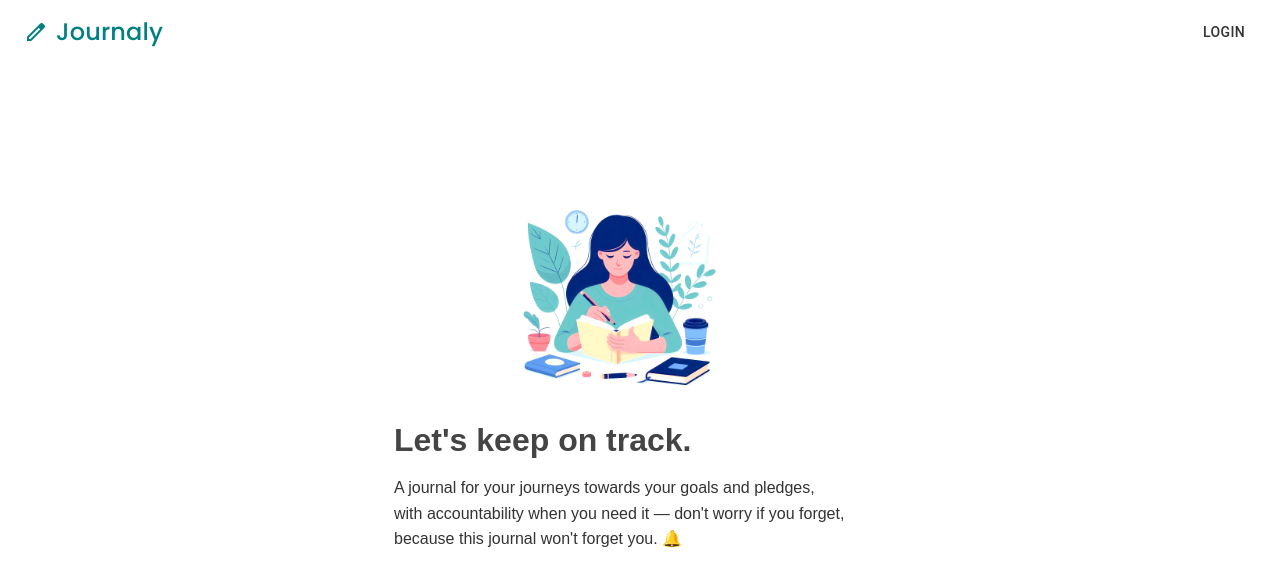
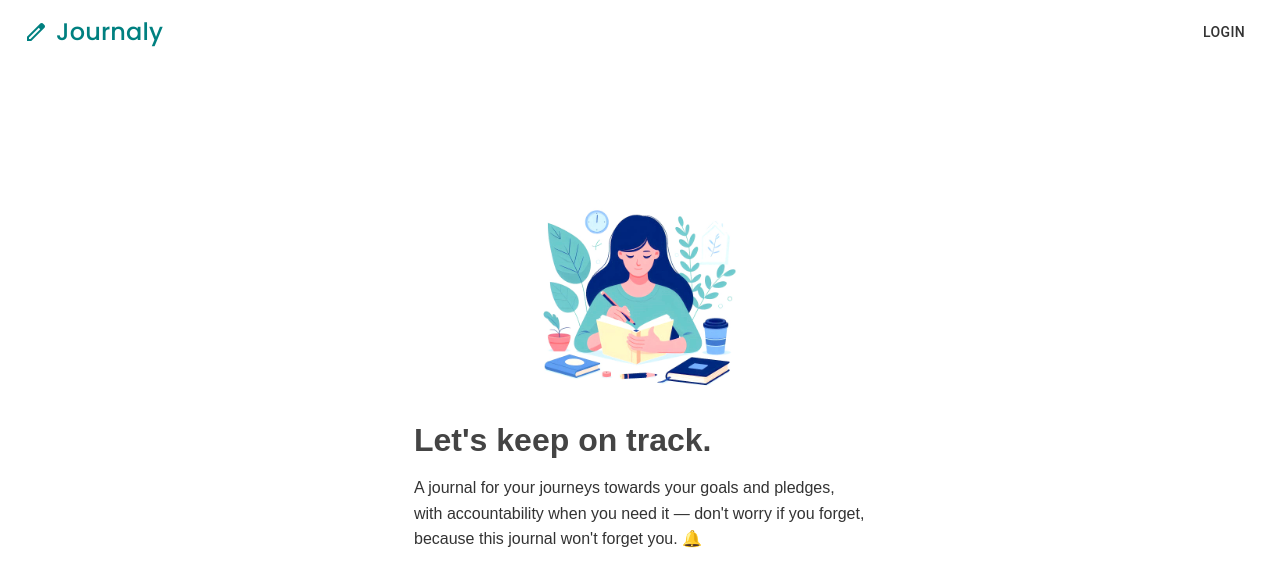
Before and after one commit to owensteel/journaly-react-frontend, a React (Create React App) app: page / in a window 1280 px wide. Shown: the top 586 px of the page. Built offline with nearby package versions, Linux system fonts and the light colour scheme.

Commit message:
Improves cosmetics of Goals and Welcome

```diff
--- a/src/components/CreateGoalButton.tsx
+++ b/src/components/CreateGoalButton.tsx
@@ -17,6 +17,8 @@ const CreateGoalButton: React.FC<CreateGoalButtonProps> = ({ fetchGoalsCallback
     };
 
     const handleClose = () => {
+        setTitle("")
+        setDescription("")
         setOpen(false);
     };
 
--- a/src/components/GoalsList.tsx
+++ b/src/components/GoalsList.tsx
@@ -49,7 +49,7 @@ const GoalsList: React.FC = () => {
         <Box>
             <CreateGoalButton fetchGoalsCallback={fetchGoals}></CreateGoalButton>
             <SearchBar query={query} setQuery={setQuery} />
-            <Container sx={{ minHeight: "250px" }}>
+            <Box sx={{ minHeight: "250px" }}>
                 {filteredGoals.map(goal => (
                     <Card key={goal.id} sx={{ width: '100%', marginTop: 3 }}>
                         <CardContent>
@@ -69,7 +69,7 @@ const GoalsList: React.FC = () => {
                         </Typography>
                     </Box>
                 ) : []}
-            </Container>
+            </Box>
         </Box>
     );
 };
--- a/src/pages/Welcome.css
+++ b/src/pages/Welcome.css
@@ -4,12 +4,12 @@
     justify-content: center;
     align-items: center;
     height: 100%;
-    width: calc(100% - 40px);
-    padding: 20px;
+    width: 100%;
 }
 
 .welcome-container {
     display: block;
+    margin:0px auto;
     width: 100%;
     max-width: 500px;
 }
```
